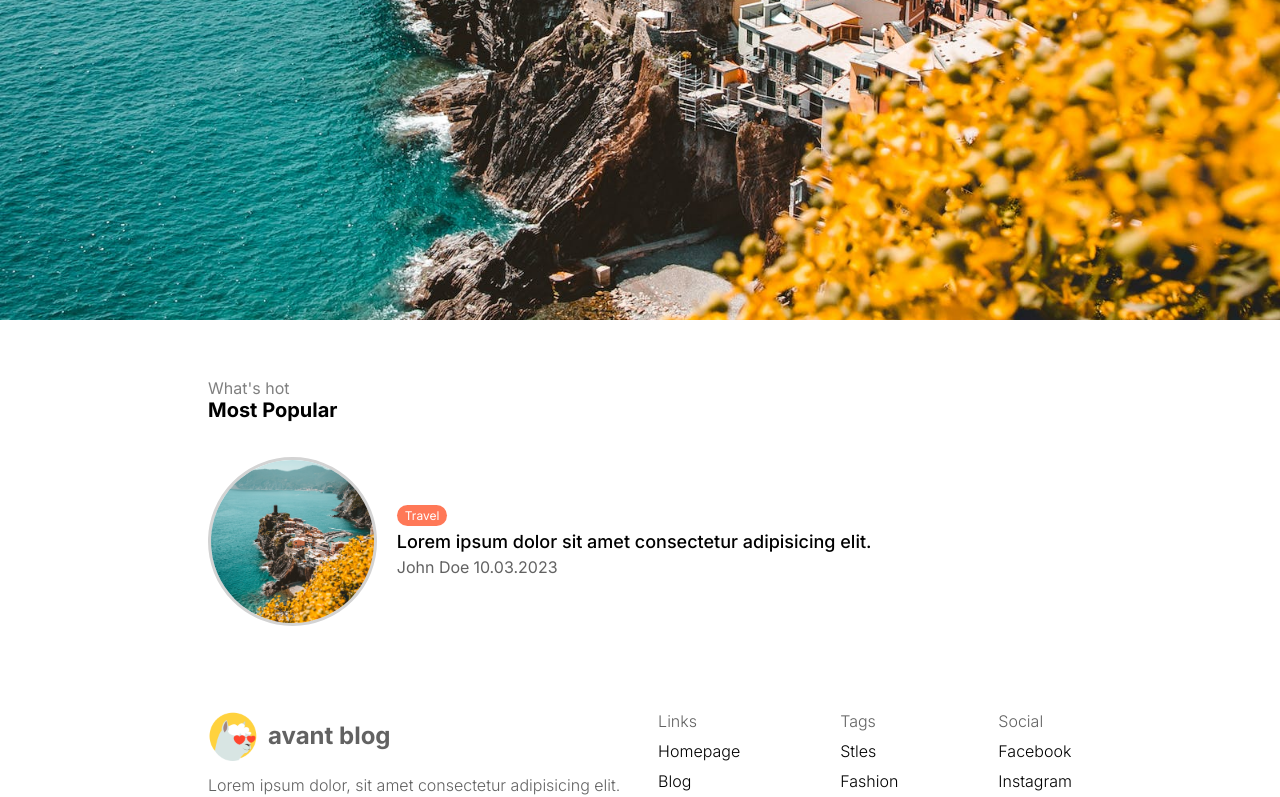
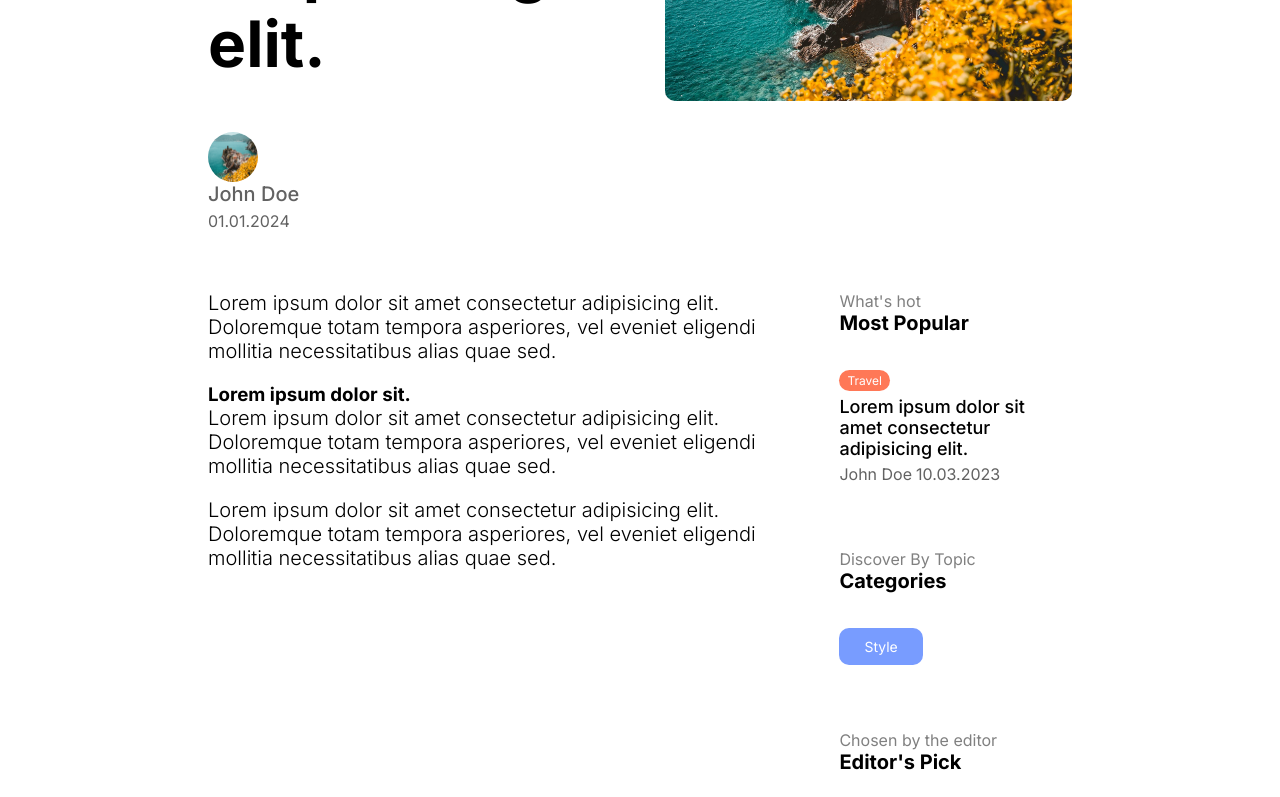
Before and after one commit to avangardewashere/a-next-blog, a Next.js app: page /login in a window 1280 px wide. Shown: the part 480-1277 px from the top of the page. Built offline with nearby package versions, Linux system fonts and the light colour scheme.

Commit message:
add/single-post-css-design

```diff
--- a/src/app/[slug]/index.module.css
+++ b/src/app/[slug]/index.module.css
@@ -1,4 +1,5 @@
 .container {
+  /* display:flex; */
 }
 
 .infoContainer {
@@ -7,27 +8,68 @@
   gap: 50px;
 }
 
-.textcontainer {
+.textContainer {
   flex: 1;
 }
 
-.title{
-    font-size: 64px;
-    margin-bottom: 50px;
+.title {
+  font-size: 64px;
+  margin-bottom: 50px;
 }
 
-.userImagecontainer{
-    width:50px;
-    height: 50px;
-    position: relative;
+.user {
+  flex: flex;
+  align-items: center;
+  gap: 20px;
+}
+
+.userImageContainer {
+  width: 50px;
+  height: 50px;
+  position: relative;
+}
+
+.avatar {
+  border-radius: 50%;
+  object-fit: cover;
+}
+
+.userTextContainer {
+  display: flex;
+  flex-direction: column;
+  gap: 5px;
+  color: var(--softTextColor);
+}
+
+.username {
+  font-size: 20px;
+  font-weight: 500;
 }
 
 .imageContainer {
   flex: 1;
   height: 350px;
   position: relative;
+  /* background:red; */
 }
 
 .image {
   object-fit: cover;
+  border-radius: 10px;
 }
+
+.content {
+  display: flex;
+  gap: 50px;
+}
+
+.post {
+  flex: 5;
+  margin-top: 60px;
+}
+
+.description p {
+  font-size: 20px;
+  font-weight: 300;
+  margin-bottom: 20px;
+}
--- a/src/app/[slug]/page.jsx
+++ b/src/app/[slug]/page.jsx
@@ -14,20 +14,43 @@ const SinglePostPage = () => {
           </h1>
           <div className={styles.user}>
             <div className={styles.userImageContainer}>
-              <Image src="/p1.jpeg" alt="" fill className={styles.image} />
+              <Image src="/p1.jpeg" alt="" fill className={styles.avatar} />
             </div>
             <div className={styles.userTextContainer}>
-              <span>John Doe</span>
-              <span>01.01.2024</span>
+              <span className={styles.username}>John Doe</span>
+              <span className={styles.date}>01.01.2024</span>
             </div>
           </div>
         </div>
-        <div className={styles.ImageContainer}>
+
+        <div className={styles.imageContainer}>
           <Image src="/p1.jpeg" alt="" fill className={styles.image} />
         </div>
       </div>
       <div className={styles.content}>
-        <div className={styles.post}></div>
+        <div className={styles.post}>
+          <div className={styles.description}>
+            <p>
+              Lorem ipsum dolor sit amet consectetur adipisicing elit.
+              Doloremque totam tempora asperiores, vel eveniet eligendi mollitia
+              necessitatibus alias quae sed.
+            </p>
+
+            <h3>Lorem ipsum dolor sit.</h3>
+
+            <p>
+              Lorem ipsum dolor sit amet consectetur adipisicing elit.
+              Doloremque totam tempora asperiores, vel eveniet eligendi mollitia
+              necessitatibus alias quae sed.
+            </p>
+
+            <p>
+              Lorem ipsum dolor sit amet consectetur adipisicing elit.
+              Doloremque totam tempora asperiores, vel eveniet eligendi mollitia
+              necessitatibus alias quae sed.
+            </p>
+          </div>
+        </div>
         <MenuComponent />
       </div>
     </div>
--- a/src/components/Menu/Menu.jsx
+++ b/src/components/Menu/Menu.jsx
@@ -8,8 +8,10 @@ const MenuComponent = () => {
   return (
     <div className={styles.container}>
       {/** Chosen */}
-      <h2 className={styles.subTitle}>{"Chosen by the editor"}</h2>
-      <h1 className={styles.title}>Editor's Pick</h1>
+
+      <h2 className={styles.subTitle}>{"What's hot"}</h2>
+      <h1 className={styles.title}>Most Popular</h1>
+
       <MenuPosts withImage={false} />
       {/* <div className={styles.items}>
         <Link href="/" className={styles.item}>
@@ -33,7 +35,7 @@ const MenuComponent = () => {
       <h2 className={styles.subTitle}>{"Discover By Topic"}</h2>
       <h1 className={styles.title}>Categories</h1>
 
-        <CategoriesList />
+      <CategoriesList />
       {/* <div className={styles.categoryList}>
         <Link
           className={`${styles.categoryItem} ${styles.style}`}
@@ -44,8 +46,8 @@ const MenuComponent = () => {
       </div> */}
 
       {/** MOst POpulrt */}
-      <h2 className={styles.subTitle}>{"What's hot"}</h2>
-      <h1 className={styles.title}>Most Popular</h1>
+      <h2 className={styles.subTitle}>{"Chosen by the editor"}</h2>
+      <h1 className={styles.title}>Editor's Pick</h1>
       <MenuPosts withImage={true} />
       {/* <div className={styles.items}>
         <Link href="/" className={styles.item}>
```
